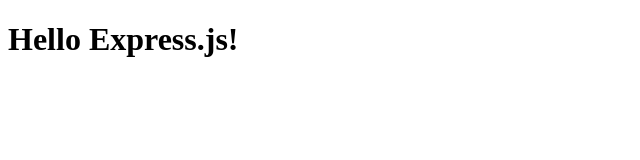
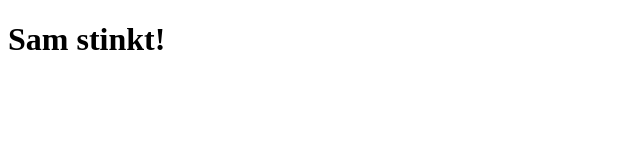
Before and after one commit to mateiclaudiu/web-server, a website: page public/index.html in a window 1280 px wide. Shown: the whole page, without its empty margins (0-640 px from the left). Drawn offline with Linux system fonts and the light colour scheme.

Commit message:
sam stinkt

```diff
--- a/public/index.html
+++ b/public/index.html
@@ -5,7 +5,7 @@
 </head>
 
 <body>
-	<h1>Hello Express.js!</h1>
+	<h1>Sam stinkt!</h1>
 </body>
 
 </html>
```
